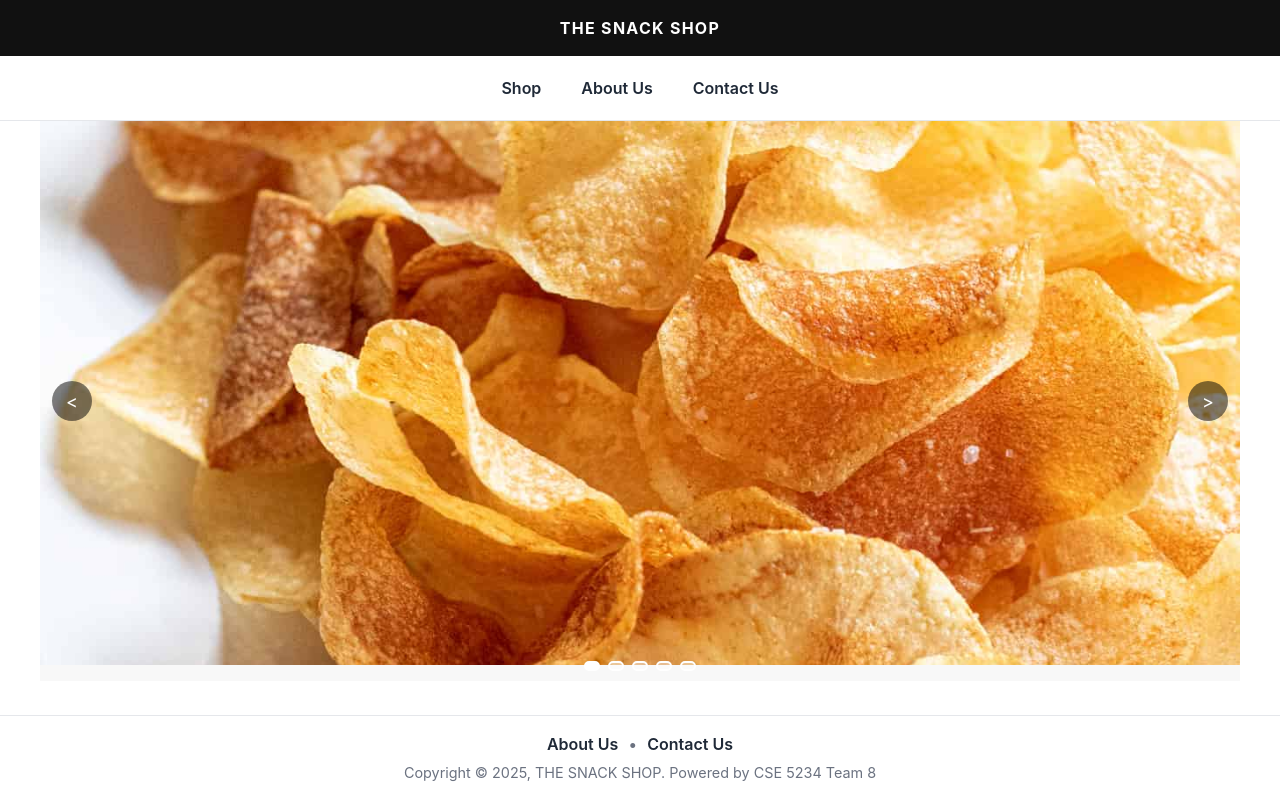
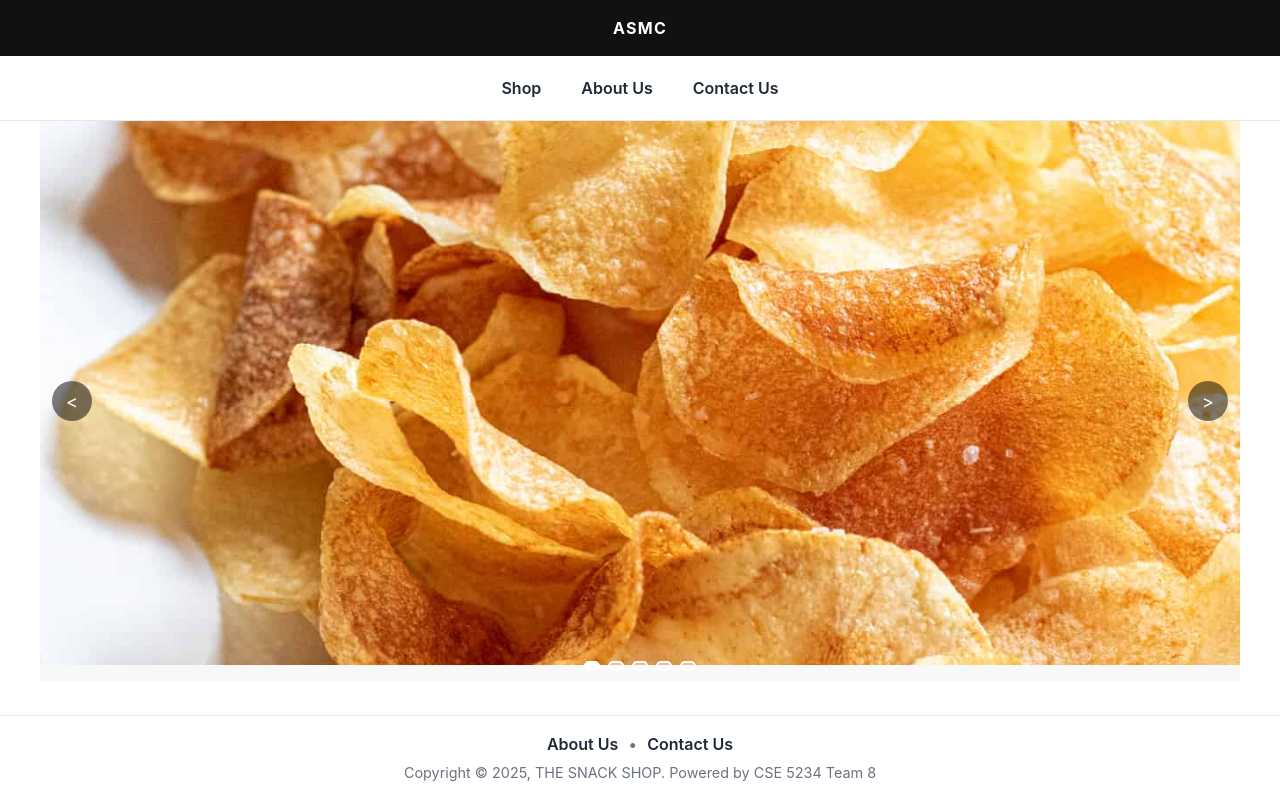
Before and after one commit to CSE-5234/E-Commerce, a React (Create React App) app: page / in a window 1280 px wide. Built offline with nearby package versions, Linux system fonts and the light colour scheme.

Commit message:
fix: asmc

```diff
--- a/src/components/navBar.js
+++ b/src/components/navBar.js
@@ -6,7 +6,7 @@ export default function Navbar() {
       {/* Black brand block on top */}
       <div className="brand-bar">
         <Link to="/" className="brand-link" aria-label="Go to Home">
-          THE SNACK SHOP
+          ASMC
         </Link>
       </div>
 
```
